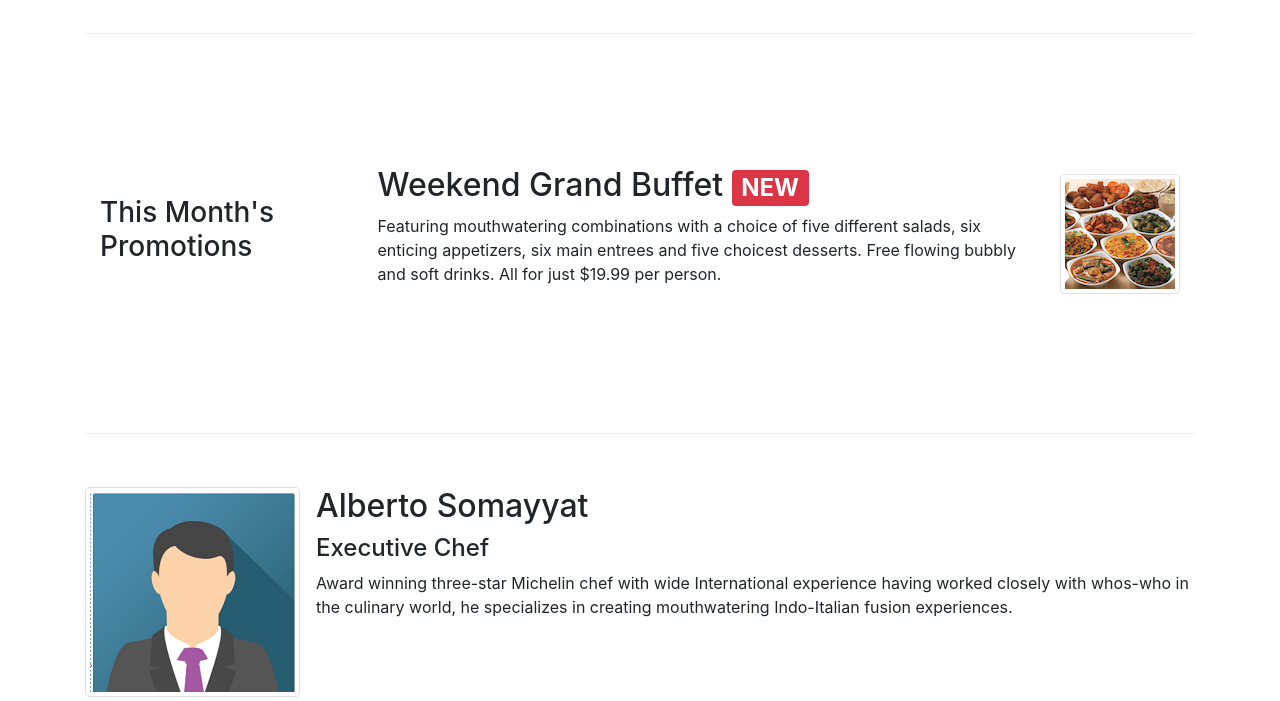
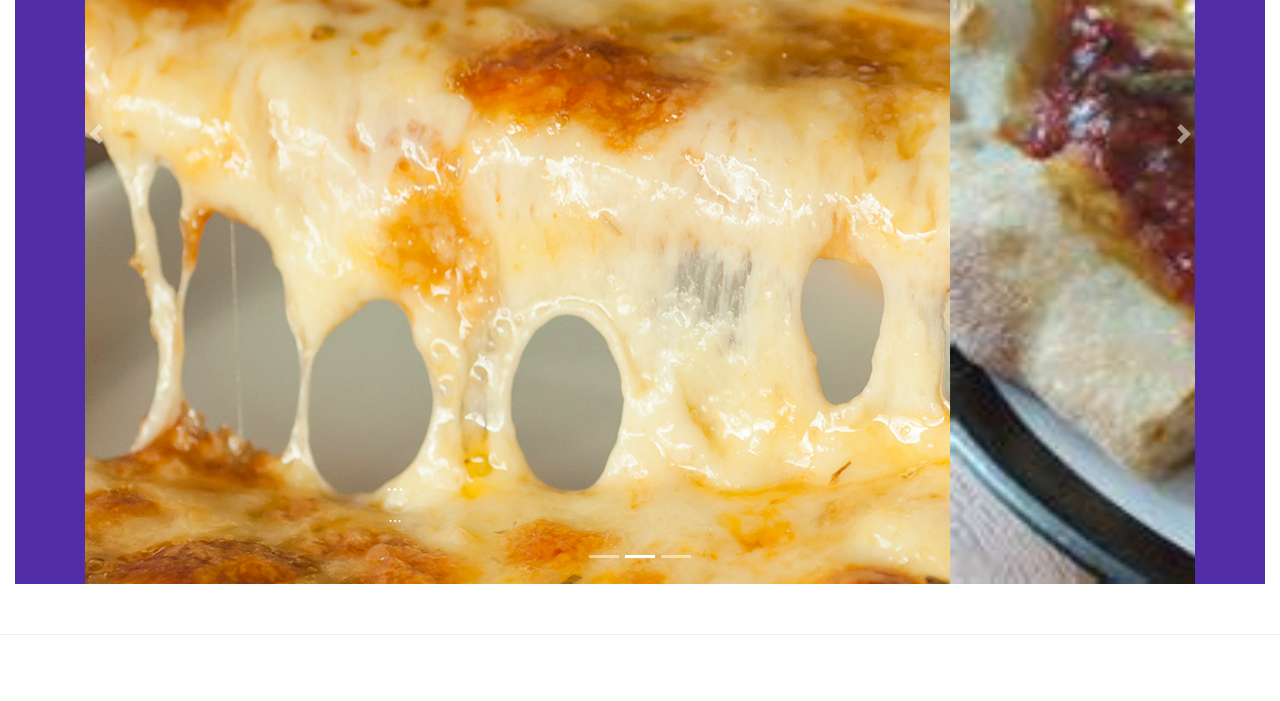
Before and after one commit to longITsince2021/Responsive-Design-and-Bootstrap-Grid-System-Part-1, a website: page index.html in a window 1280 px wide. Shown: the part 700-1401 px from the top of the page. Drawn offline with nearby package versions, Linux system fonts and the light colour scheme.

Commit message:
Carousel

```diff
--- a/css/styles.css
+++ b/css/styles.css
@@ -37,3 +37,13 @@ address{
     border-bottom: 1px solid #ddd;
     padding: 10px;
 }
+.carousel{
+    background: #512DA8;
+}
+.carousel-item{
+    height: 900px;
+}
+.carousel-item img{
+    min-height: 100%;
+    margin: auto;
+}
--- a/index.html
+++ b/index.html
@@ -90,8 +90,52 @@
             </div>
         </div>
     </header>
+    <div class="row row-content">
+        <div class="col">
+            <div id="myCarousel" class="carousel slide" data-ride="carousel">
+                <div class="container">
+                <div class="carousel-inner">
+                    <div class="carousel-item active">
+                        <img class="d-block" src="img/img1.jpg" alt="First slide">
+                        <div class="carousel-caption d-none d-md-block">
+                            <h5>...</h5>
+                            <p>...</p>
+                        </div>
+                    </div>
+                    <div class="carousel-item">
+                        <img class="d-block" src="img/img2.jpg" alt="Second slide">
+                        <div class="carousel-caption d-none d-md-block">
+                            <h5>...</h5>
+                            <p>...</p>
+                        </div>
+                    </div>
+                    <div class="carousel-item">
+                        <img class="d-block" src="img/img3.jpg" alt="Third slide">
+                        <div class="carousel-caption d-none d-md-block">
+                            <h5>.....</h5>
+                            <p>.....</p>
+                        </div>
+                    </div>
+                </div>
+                <ol class="carousel-indicators">
+                    <li data-target="#myCarousel" data-slide-to="0" class="active"></li>
+                    <li data-target="#myCarousel" data-slide-to="1"></li>
+                    <li data-target="#myCarousel" data-slide-to="2"></li>
+                </ol>
+                </div>
+            </div>
+            <a class="carousel-control-prev" href="#myCarousel" role="button" data-slide="prev">
+                <span class="carousel-control-prev-icon" aria-hidden="true"></span>
+                <span class="sr-only">Previous</span>
+            </a>
+            <a class="carousel-control-next" href="#myCarousel" role="button" data-slide="next">
+                <span class="carousel-control-next-icon" aria-hidden="true"></span>
+                <span class="sr-only">Next</span>
+            </a>
+        </div>
+    </div>
+    <div class="container">
 
-    <div class="container">
         <div class="row row-content align-items-center">
             <div class="col-12 col-sm-3 order-sm-last col-md-3">
                 <h3>Our Lipsmacking Culinary Creations</h3>
```
